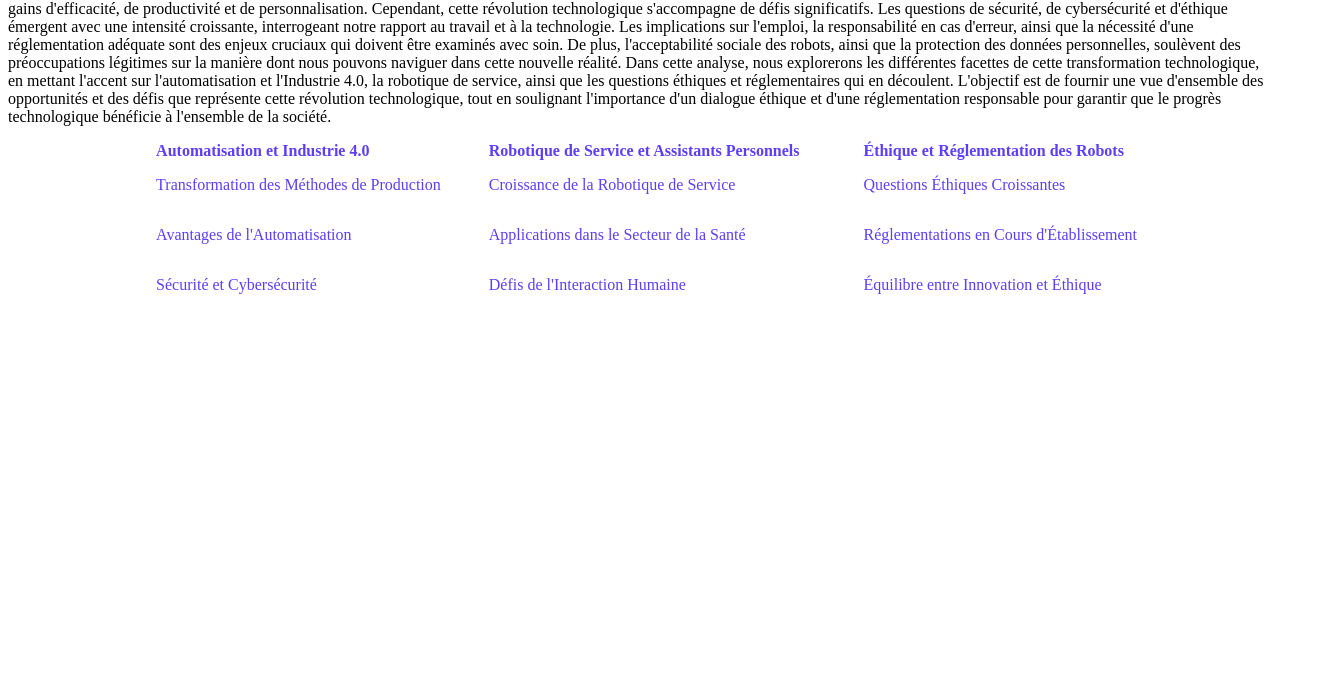
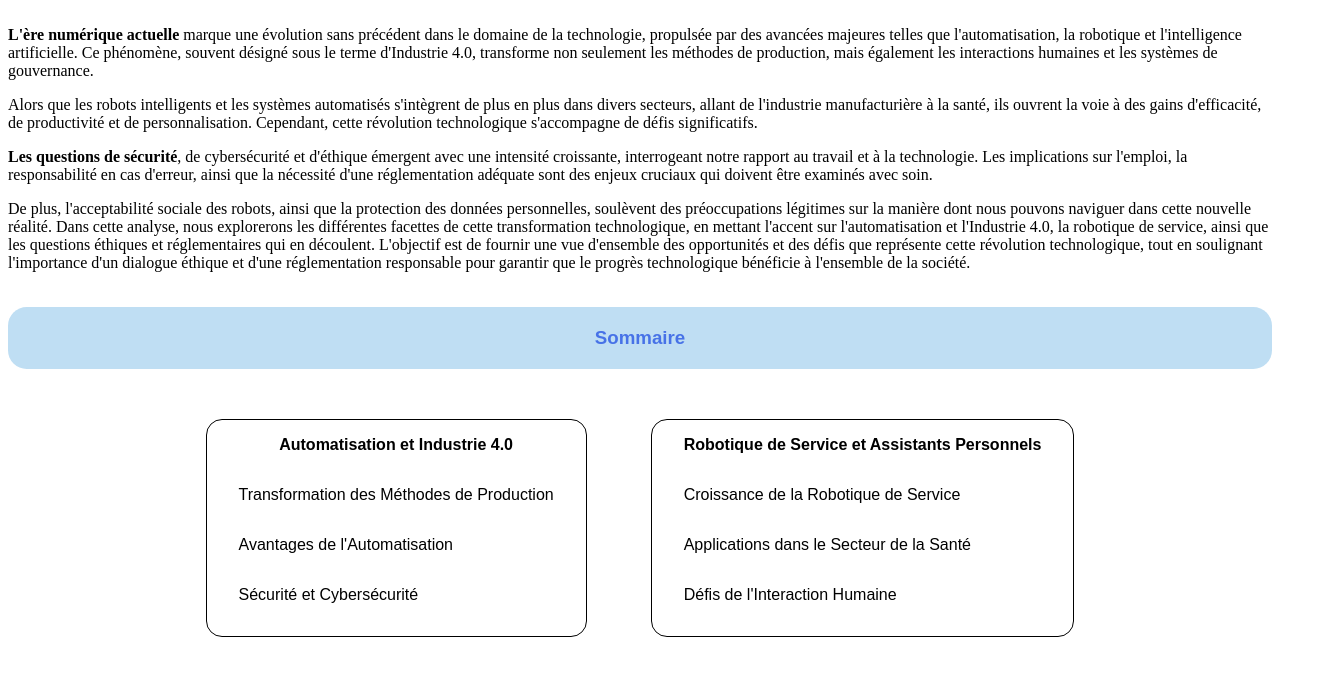
Before and after one commit to annous246/mini-project, a plain HTML site: page index.html in a window 1280 px wide. Shown: the part 134-832 px from the top of the page, 1342 px wide, since content can reach past the window. Before the commit the page ends 800 px from the top, so only its background shows below. Drawn offline with Linux system fonts and the light colour scheme.

Commit message:
zedt css

```diff
--- a/index.html
+++ b/index.html
@@ -9,25 +9,25 @@
   <body>
     <h1>Introduction</h1>
     <section id="intro-section">
-      <p >
+      <article >
+        <p>
+          <strong>L'ère numérique actuelle</strong> marque une évolution sans précédent dans le domaine de la technologie, propulsée par des avancées majeures telles que l'automatisation, la robotique et l'intelligence artificielle.
 
-        L'ère numérique actuelle marque une évolution sans précédent dans le domaine de la technologie, propulsée par des avancées majeures telles que l'automatisation, la robotique et l'intelligence artificielle.
-
-        Ce phénomène, souvent désigné sous le terme d'Industrie 4.0, transforme non seulement les méthodes de production, mais également les interactions humaines et les systèmes de gouvernance.
-
-
+          Ce phénomène, souvent désigné sous le terme d'Industrie 4.0, transforme non seulement les méthodes de production, mais également les interactions humaines et les systèmes de gouvernance.
+        </p>
+        <p>
         Alors que les robots intelligents et les systèmes automatisés s'intègrent de plus en plus dans divers secteurs, allant de l'industrie manufacturière à la santé, ils ouvrent la voie à des gains d'efficacité, de productivité et de personnalisation.
 
 
         Cependant, cette révolution technologique s'accompagne de défis significatifs.
-
-
-        Les questions de sécurité, de cybersécurité et d'éthique émergent avec une intensité croissante, interrogeant notre rapport au travail et à la technologie.
+        </p>
+        <p>
+        <strong>Les questions de sécurité</strong>, de cybersécurité et d'éthique émergent avec une intensité croissante, interrogeant notre rapport au travail et à la technologie.
 
 
         Les implications sur l'emploi, la responsabilité en cas d'erreur, ainsi que la nécessité d'une réglementation adéquate sont des enjeux cruciaux qui doivent être examinés avec soin.
-
-
+        </p>
+        <p>
         De plus, l'acceptabilité sociale des robots, ainsi que la protection des données personnelles, soulèvent des préoccupations légitimes sur la manière dont nous pouvons naviguer dans cette nouvelle réalité.
 
 
@@ -35,10 +35,11 @@
 
 
         L'objectif est de fournir une vue d'ensemble des opportunités et des défis que représente cette révolution technologique, tout en soulignant l'importance d'un dialogue éthique et d'une réglementation responsable pour garantir que le progrès technologique bénéficie à l'ensemble de la société.
+        </p>
 
-
-      </p>
+      </article>
       <section id="links">
+        <h1>Sommaire</h1>
         <div class="main-linker">
           <a class="main-link" href="page1.html"><strong>Automatisation et Industrie 4.0</strong> </a>
           <div class="sub-link">
--- a/sommaire.css
+++ b/sommaire.css
@@ -26,20 +26,83 @@ a{
     flex-direction: row;}
 
 .main-link {
-   margin: 2em;
+    color: black;
+    min-width: 100em;
+    padding: 1em;
+
+
 
 
 }
 .sub-link {
-    margin-left: 1em;
     display: flex;
     align-items: flex-start;
     justify-content: flex-start;
     flex-direction: column;
+    margin-top: 1em;
 
 }
+.sub-link a::before{
+    position: absolute;
+    background-color: rgba(0, 110, 255, 0.527);
+    width: 0%;
+    height: 1.5em;
+    content: "";
+    border-radius: 1em;
+    transform: translateX(-5%);
+    z-index: 0;
+    transition: 0.2s all;
+}
 .sub-link a{
+    position: relative;
+    z-index: 100;
+    color: black;
     margin:  1em ;
+    transition: 0.2s all;
 
 
 }
+.sub-link a:hover{
+    transition: 0.2s all;
+
+
+}
+.sub-link a:hover::before{
+    width: 110%;
+
+    transition: 0.2s all;
+
+
+}
+h1 {
+  background-color: rgb(191, 222, 243);
+  margin-bottom: 1em;
+  border-radius: 1em;
+  color: rgb(71, 114, 231);
+  text-align: center;
+  padding: 1em;
+  width: 100%;
+  border:0.1em solid transparent;
+  transition:0.2s all;
+}
+h1:hover {
+  border:0.1em solid rgb(191, 222, 243);
+  background-color: transparent;
+  margin-bottom: 1em;
+  border-radius: 1em;
+  padding: 1em;
+  width: 100%;
+  transition:0.2s all;
+}
+.main-linker {
+   margin: 2em;
+   border:0.08em solid black;
+   padding: 1em;
+   border-radius: 1em;
+   text-align: center;
+
+
+}
+#links{
+    font-family: Arial, Helvetica, sans-serif;
+}
```
